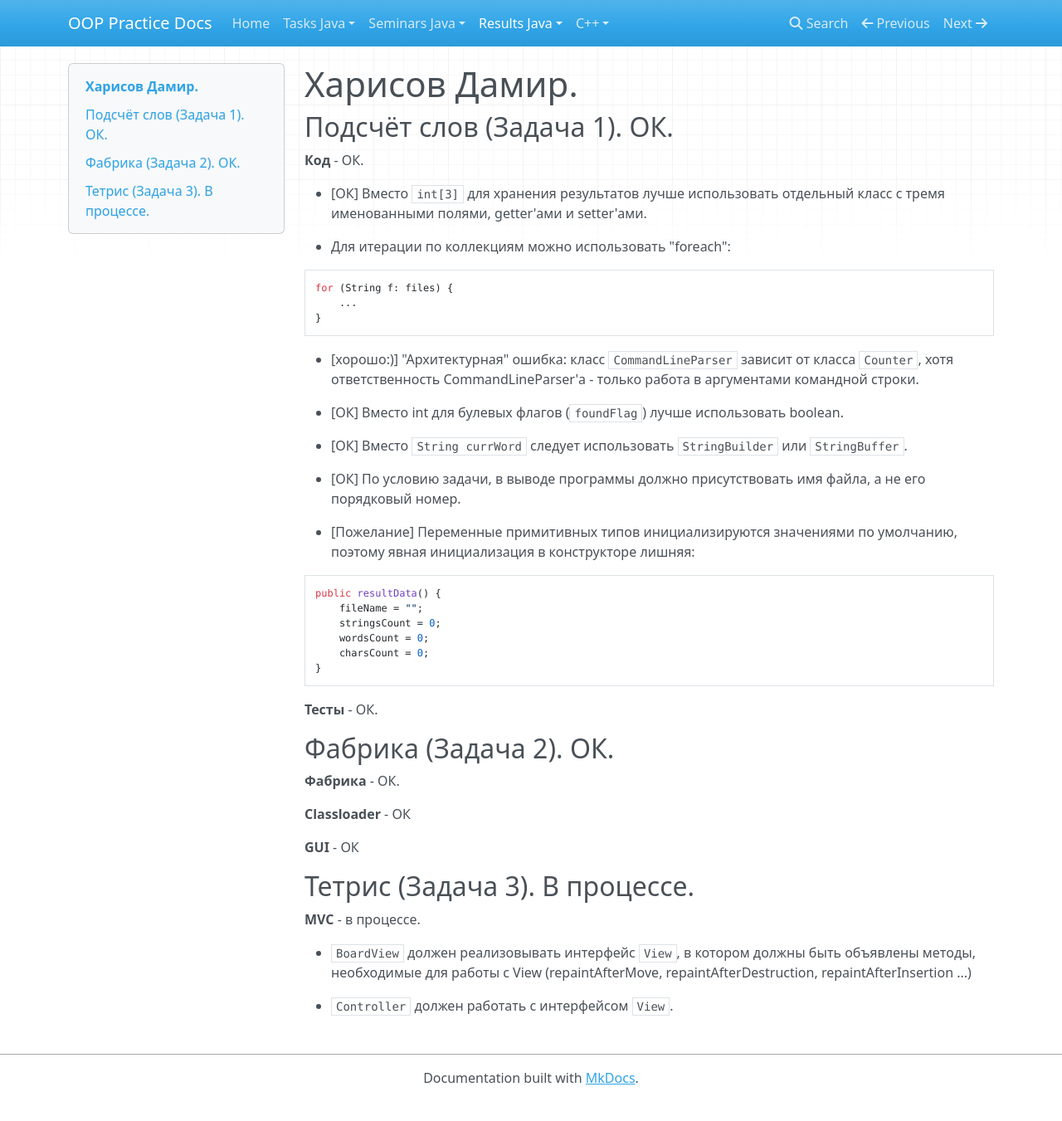
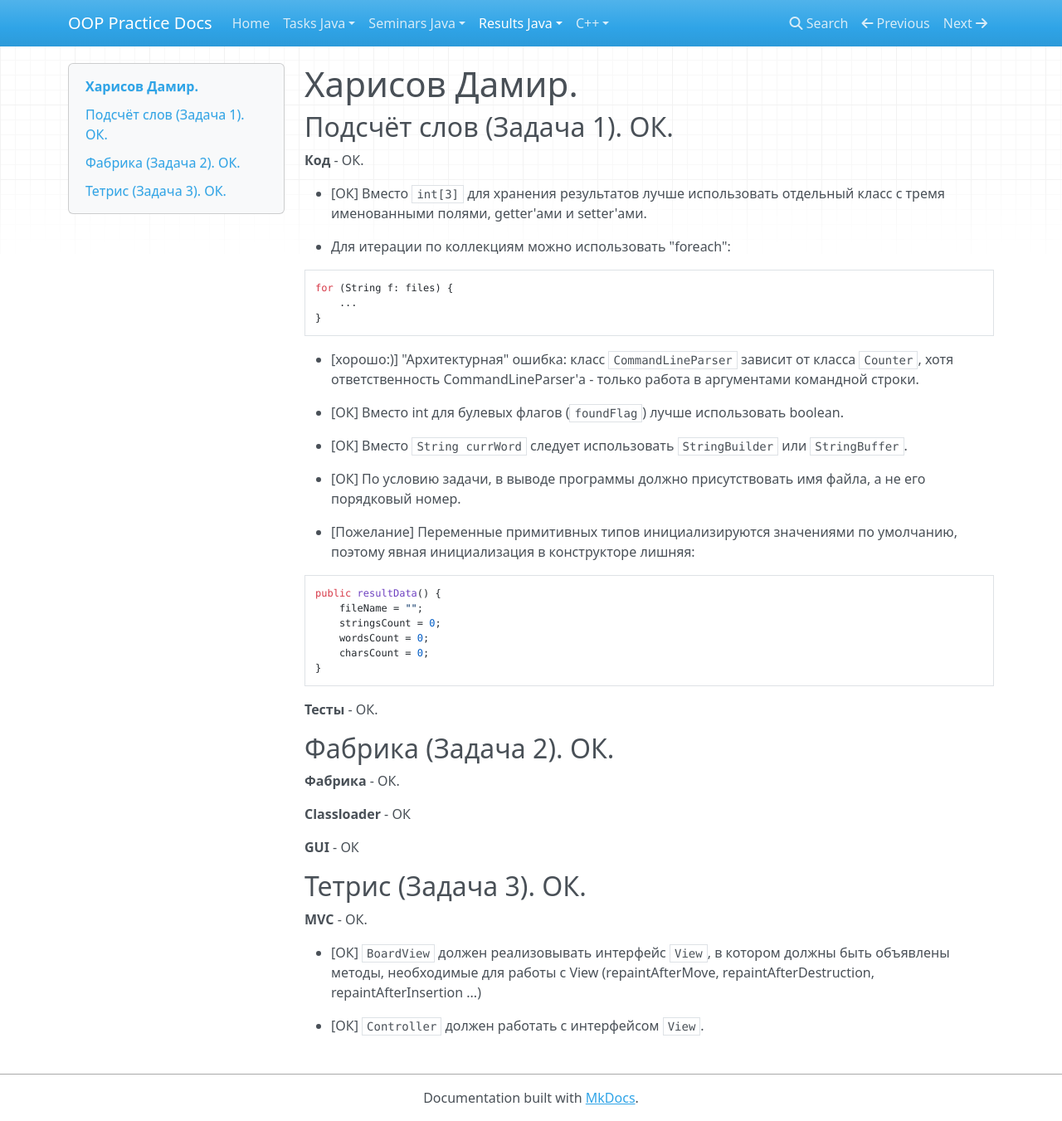
Before and after one commit to avoronkov/oop, an MkDocs documentation site: the page built from docs/2017.java/results/kharisov.md, in a window 1280 px wide and 1351 px high. Shown: the whole window at 83% size. Built offline with MkDocs 1.6.1, drawn with Linux system fonts in a browser that asks for light colours; nearby versions of some CDN libraries; old or Windows-style settings are respelled for this version of MkDocs.

Commit message:
update results

```diff
--- a/docs/2017.java/results/kharisov.md
+++ b/docs/2017.java/results/kharisov.md
@@ -41,11 +41,11 @@ public resultData() {
 
 **GUI** - ОК
 
-## Тетрис (Задача 3). В процессе.
+## Тетрис (Задача 3). ОК.
 
-**MVC** - в процессе.
+**MVC** - ОК.
 
-- `BoardView` должен реализовывать интерфейс `View`, в котором должны быть объявлены методы, необходимые для работы с View
+- [ОК] `BoardView` должен реализовывать интерфейс `View`, в котором должны быть объявлены методы, необходимые для работы с View
 (repaintAfterMove, repaintAfterDestruction, repaintAfterInsertion ...)
 
-- `Controller` должен работать с интерфейсом `View`.
+- [ОК] `Controller` должен работать с интерфейсом `View`.
```
Also changed, not shown: docs/2017.java/results.md (+3 -3 lines), docs/2017.java/results/baranov.md (+2 -2 lines), docs/2017.java/results/vorobyeva.md (+1 -1 lines).
